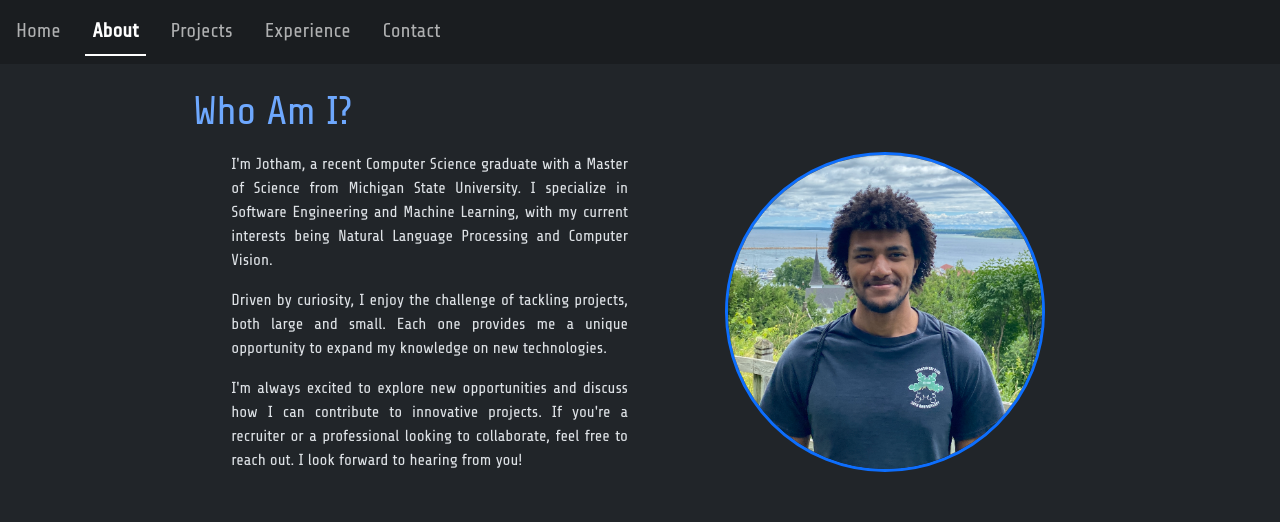
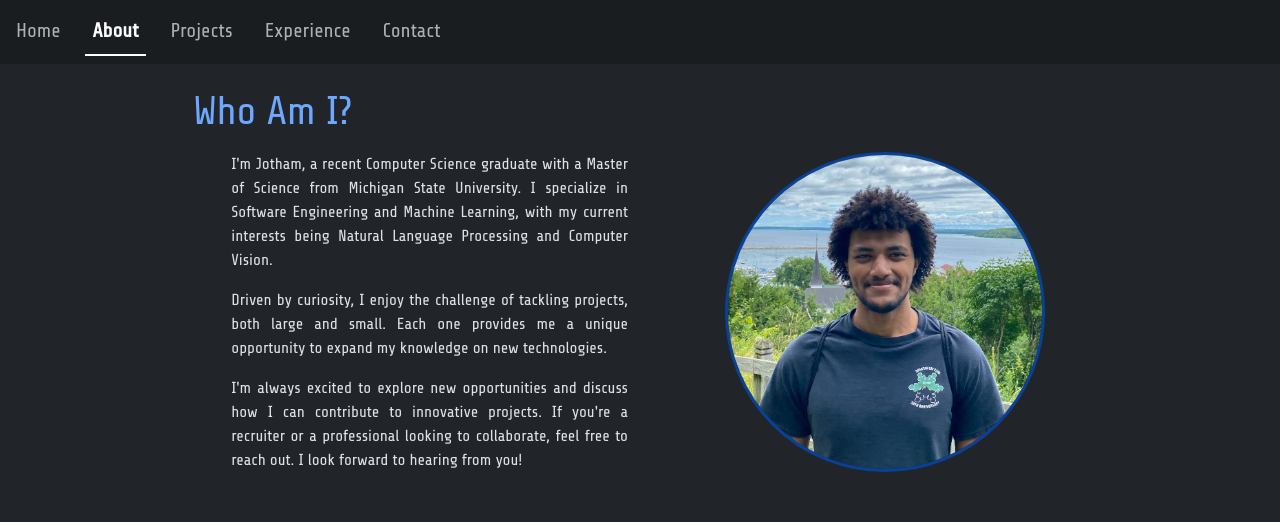
Before and after one commit to jothamteshome/NextJS-Portfolio-Website, a Next.js app: page /about in a window 1280 px wide. Shown: the top 522 px of the page. Built offline with nearby package versions, Linux system fonts and the light colour scheme.

Commit message:
Changing border of `AboutMeImg` to match the image on `HomePage`

```diff
--- a/src/app/about/components/AboutMeRow.js
+++ b/src/app/about/components/AboutMeRow.js
@@ -18,7 +18,7 @@ const AboutMeImgCol = function () {
     const about_image = generalInfo.images.about_image;
     return (
         <Col className='d-flex justify-content-center flex-shrink-1' lg={{ span: 5 }}>
-            <Image className={`border border-3 bg-secondary border-primary ${styles.self_image}`} alt={about_image.alt} src={about_image.src} roundedCircle />
+            <Image className={`border border-3 bg-secondary border-primary-subtle ${styles.self_image}`} alt={about_image.alt} src={about_image.src} roundedCircle />
         </Col>
     );
 };
```
